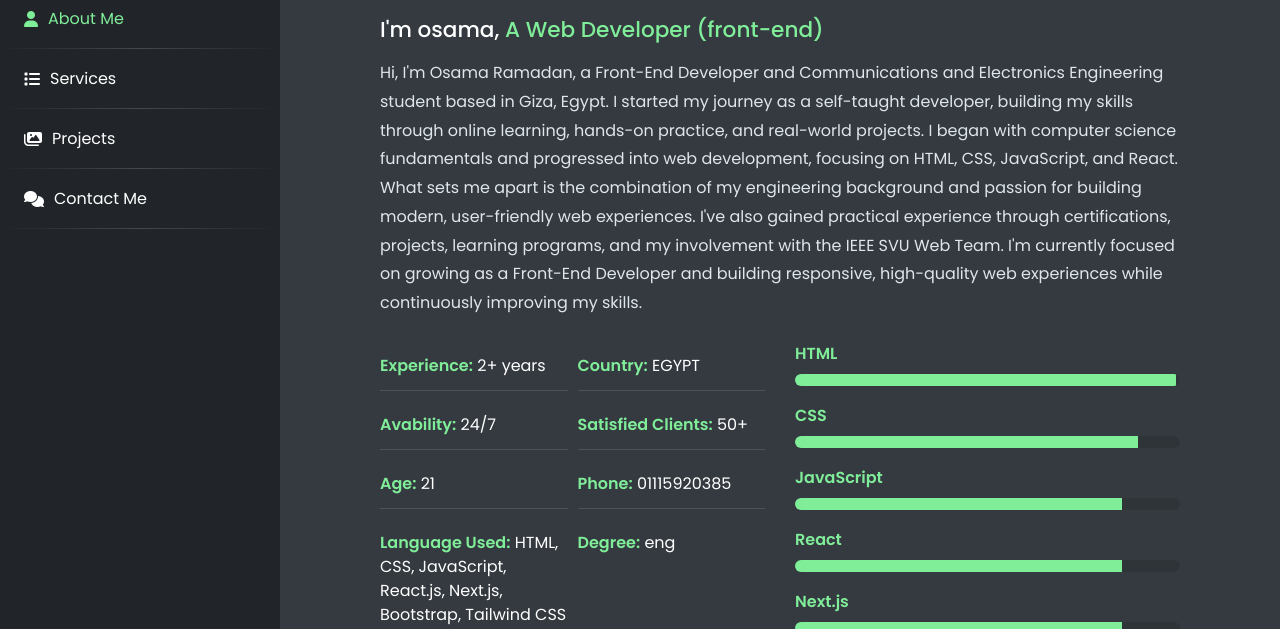
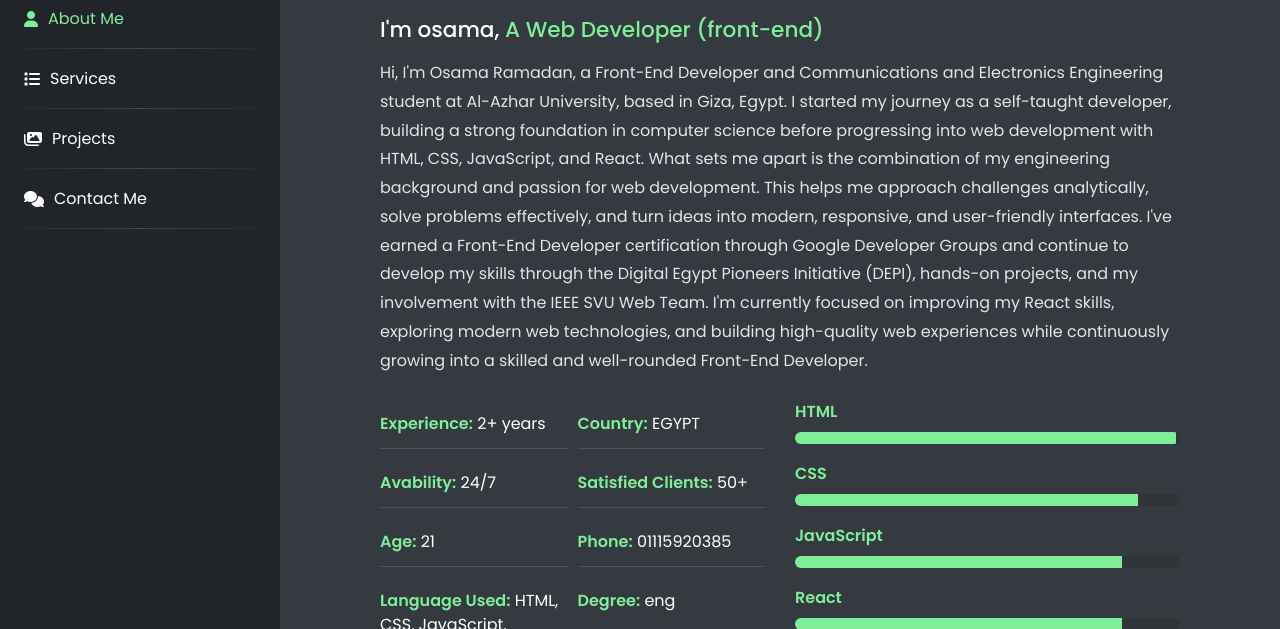
Before and after one commit to osama-3/portfolio, a plain HTML site: page pages/about.html in a window 1280 px wide. Shown: the part 171-800 px from the top of the page. Drawn offline with Linux system fonts and the light colour scheme.

Commit message:
Update About page profile details

```diff
--- a/pages/about.html
+++ b/pages/about.html
@@ -51,18 +51,22 @@
                 <h3 class="sub-heading">I'm osama, <span class="proffesions">A Web Developer (front-end)</span></h3>
                 <p class="aboutme-deatils">
                     Hi, I'm Osama Ramadan, a Front-End Developer and Communications and Electronics Engineering student
-                    based in Giza, Egypt.
+                    at Al-Azhar University, based in Giza, Egypt.
 
-                    I started my journey as a self-taught developer, building my skills through online learning,
-                    hands-on practice, and real-world projects. I began with computer science fundamentals and
-                    progressed into web development, focusing on HTML, CSS, JavaScript, and React.
+                    I started my journey as a self-taught developer, building a strong foundation in computer science
+                    before progressing into web development with HTML, CSS, JavaScript, and React.
 
-                    What sets me apart is the combination of my engineering background and passion for building modern,
-                    user-friendly web experiences. I've also gained practical experience through certifications,
-                    projects, learning programs, and my involvement with the IEEE SVU Web Team.
+                    What sets me apart is the combination of my engineering background and passion for web development.
+                    This helps me approach challenges analytically, solve problems effectively, and turn ideas into
+                    modern, responsive, and user-friendly interfaces.
 
-                    I'm currently focused on growing as a Front-End Developer and building responsive, high-quality web
-                    experiences while continuously improving my skills.
+                    I've earned a Front-End Developer certification through Google Developer Groups and continue to
+                    develop my skills through the Digital Egypt Pioneers Initiative (DEPI), hands-on projects, and my
+                    involvement with the IEEE SVU Web Team.
+
+                    I'm currently focused on improving my React skills, exploring modern web technologies, and building
+                    high-quality web experiences while continuously growing into a skilled and well-rounded Front-End
+                    Developer.
                 </p>
 
                 <div class="row mt-4">
@@ -74,7 +78,8 @@
                             <li class="list-group-item"><span>Satisfied Clients:</span> 50+</li>
                             <li class="list-group-item"><span>Age:</span> 21</li>
                             <li class="list-group-item"><span>Phone:</span> 01115920385</li>
-                            <li class="list-group-item"><span>Language Used:</span> HTML, CSS, JavaScript, React.js, Next.js, Bootstrap, Tailwind CSS</li>
+                            <li class="list-group-item"><span>Language Used:</span> HTML, CSS, JavaScript, React.js,
+                                Next.js, Bootstrap, Tailwind CSS</li>
                             <li class="list-group-item"><span>Degree:</span> eng</li>
                         </ul>
                     </div>
```
